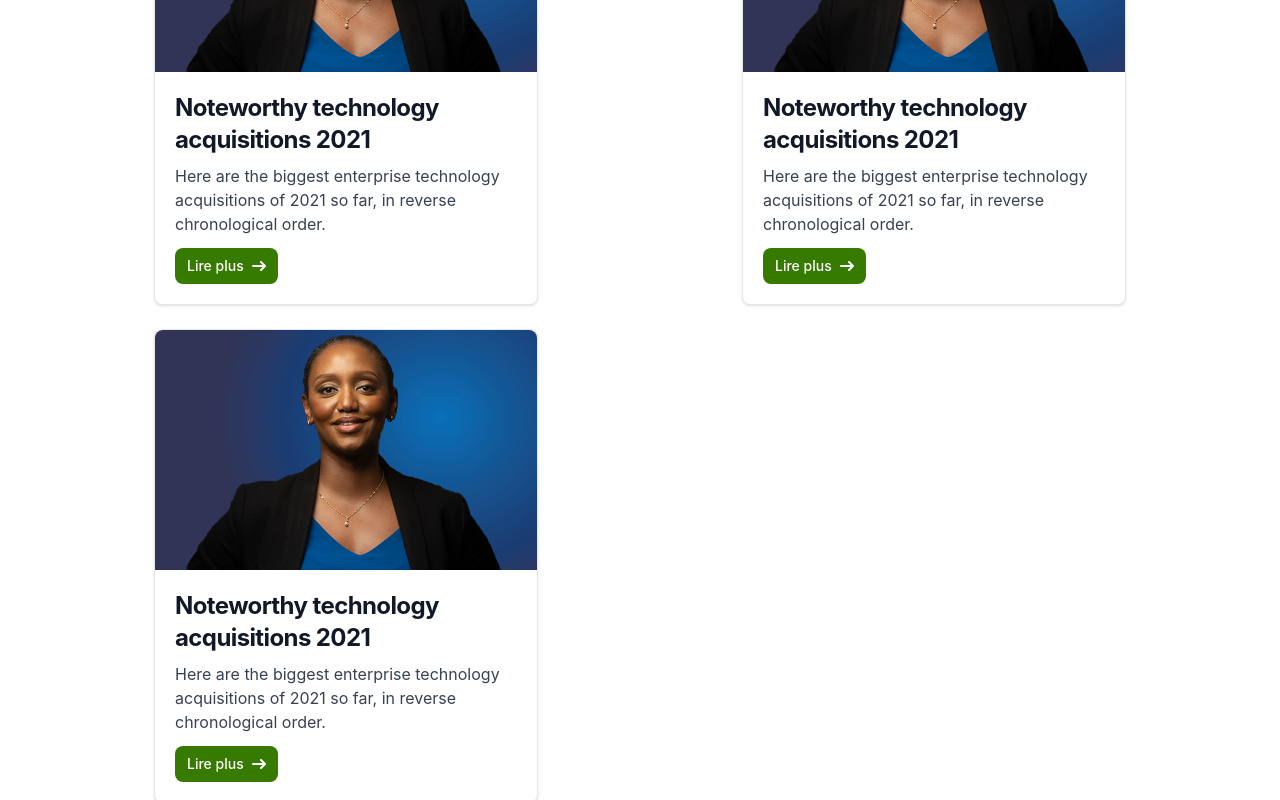
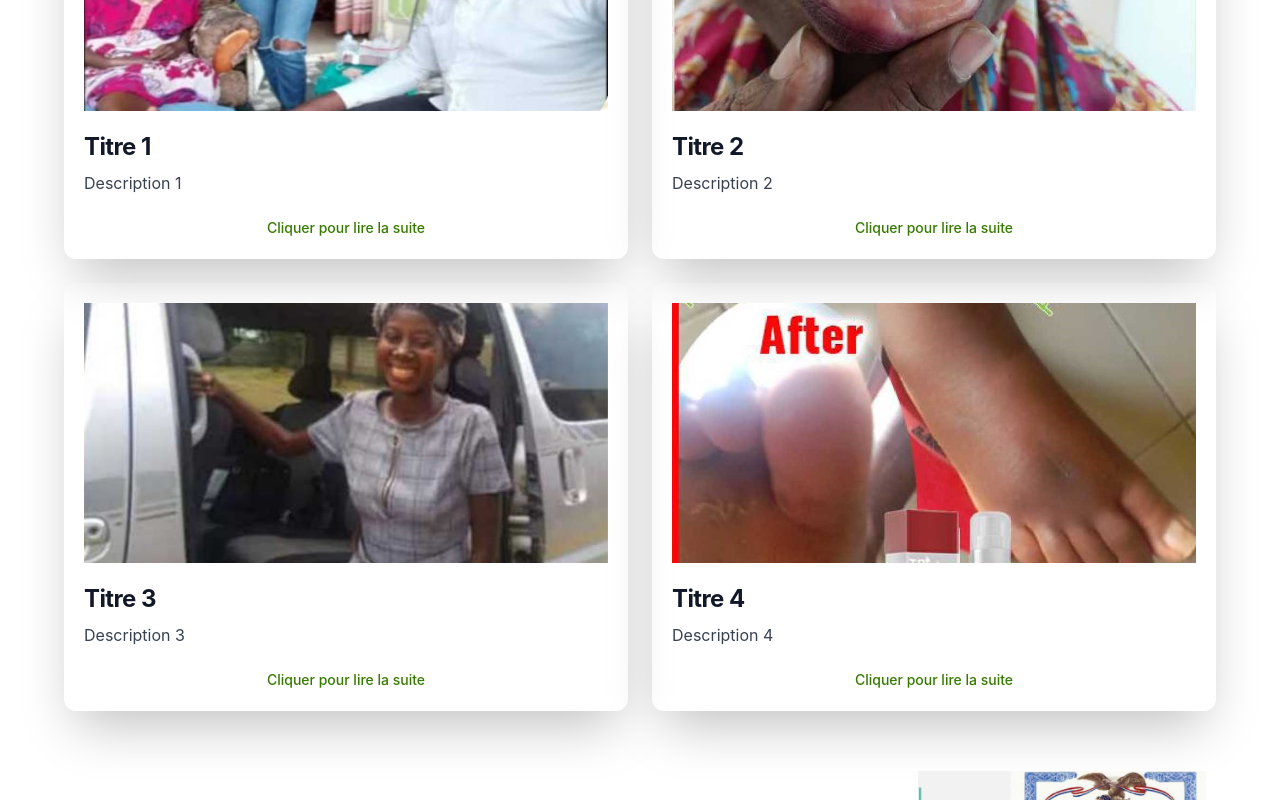
Before and after one commit to franckdarren/phyto-science, a Next.js app: page /temoignages in a window 1280 px wide. Shown: the part 360-1160 px from the top of the page. Built offline with nearby package versions, Linux system fonts and the light colour scheme.

Commit message:
Ajout image et map des témoignages

```diff
--- a/src/app/produits/card.js
+++ b/src/app/produits/card.js
@@ -36,9 +36,6 @@ const CardProduit = ({ nomProduit, imageProduit, description }) => {
                     <Modal.Body>
                         <div className="space-y-6">
                         <div dangerouslySetInnerHTML={{ __html: description }} />
-                            {/* <p className="text-base leading-relaxed text-gray-900">
-                                {description}
-                            </p> */}
                         </div>
                     </Modal.Body>
                 </Modal>
--- a/src/app/produits/page.jsx
+++ b/src/app/produits/page.jsx
@@ -12,51 +12,65 @@ export default function Produits() {
             id: 1,
             nom: "SnowPhyllForte",
             image: "/assets/SnowPhyllForte.png",
-            description: "<ul> <li>- Permet de détoxifier l’organisme</li><li>- Transforme le pH d’un corps acide à unpHalcalin</li><li>- Favorise le transit intestinal</li><li>- Inhibe les radicaux libres présents dans l’organisme</li><li>- Favorisé une bonne oxygénation des cellules et des tissus ce qui accélère leur régénération</li><li>- Riche en protéines, en fibres, en vitaminesE,B1,B6,B9,en minéraux ( Zinc, Fer, Magnésium) et enacidesaminés.</li><li>- Riche en phytostérols qui favorisent labaisseducholestérol.</li><li>- Riche en lutéine, un antioxydant protecteur delarétine.</li><li>- Contribue à soigner les troubles urinaires, intestinaux,les angines.</li><li>- Il a des propriétés anti bactériens, anti bronchiques,hypoglycémiques, hypotenseurs, anti cholestérol,antithrombotiques, anti athérosclérotiques.</li></ul>",
+            description:
+                "<ul> <li>- Permet de détoxifier l’organisme</li><li>- Transforme le pH d’un corps acide à unpHalcalin</li><li>- Favorise le transit intestinal</li><li>- Inhibe les radicaux libres présents dans l’organisme</li><li>- Favorisé une bonne oxygénation des cellules et des tissus ce qui accélère leur régénération</li><li>- Riche en protéines, en fibres, en vitaminesE,B1,B6,B9,en minéraux ( Zinc, Fer, Magnésium) et enacidesaminés.</li><li>- Riche en phytostérols qui favorisent labaisseducholestérol.</li><li>- Riche en lutéine, un antioxydant protecteur delarétine.</li><li>- Contribue à soigner les troubles urinaires, intestinaux,les angines.</li><li>- Il a des propriétés anti bactériens, anti bronchiques,hypoglycémiques, hypotenseurs, anti cholestérol,antithrombotiques, anti athérosclérotiques.</li></ul>",
         },
         {
             id: 2,
             nom: "Actual+",
             image: "/assets/actual+.jpg",
-            description: "<p>La meilleur option qui vous aide à guérir et à récupérer de toutes les maladies, en particulier le diabète.<br>La meilleure façon de stimuler, de renforcer et de construire votre système immunitaire.</p>",
+            description:
+                "<p>La meilleur option qui vous aide à guérir et à récupérer de toutes les maladies, en particulier le diabète.<br>La meilleure façon de stimuler, de renforcer et de construire votre système immunitaire.</p>",
         },
         {
             id: 3,
             nom: "Cristall Cell",
             image: "/assets/crystal-cell.jpg",
-            description: "<ul><li>- Riche en caroténoïdes, puissants antioxydantsqui</li><li>- Permettent de neutraliser les radicaux libres</li><li>- Bloque les effets nocifs des rayons UV</li><li>- Stimule la cicatrisation interne et externe</li><li>- Répare les cellules endommagées ou dysfonctionnantes</li><li>- Régule la pression artérielle grâce à la présencedulycopène</li><li>- Puissant anti-inflammatoire naturel et antidouleur</li><li>- Inhibe les sécrétions des toxines</li><li>- Améliore la fonction mentale</li><li>- Préserve la vision</li><li>- Redonne de l’éclat à la peau</li><li>- Stimule le système immunitaire.</li></ul>",
+            description:
+                "<ul><li>- Riche en caroténoïdes, puissants antioxydantsqui</li><li>- Permettent de neutraliser les radicaux libres</li><li>- Bloque les effets nocifs des rayons UV</li><li>- Stimule la cicatrisation interne et externe</li><li>- Répare les cellules endommagées ou dysfonctionnantes</li><li>- Régule la pression artérielle grâce à la présencedulycopène</li><li>- Puissant anti-inflammatoire naturel et antidouleur</li><li>- Inhibe les sécrétions des toxines</li><li>- Améliore la fonction mentale</li><li>- Préserve la vision</li><li>- Redonne de l’éclat à la peau</li><li>- Stimule le système immunitaire.</li></ul>",
         },
         {
             id: 4,
             nom: "NuForte",
             image: "/assets/NuForte.jpg",
-            description: "<ul><li>- Soutenir la construction musculaire</li><li>- Apporter de la satiété</li><li>- Aide à la digestion</li><li>- Augmenter le métabolisme</li><li>- Augmenter la combustion des graisses</li><li>- Réduire le cholestérol</li><li>- Prévenir l’ostéoporose</li><li>- Convient aux végétariens</li></ul>",
+            description:
+                "<ul><li>- Soutenir la construction musculaire</li><li>- Apporter de la satiété</li><li>- Aide à la digestion</li><li>- Augmenter le métabolisme</li><li>- Augmenter la combustion des graisses</li><li>- Réduire le cholestérol</li><li>- Prévenir l’ostéoporose</li><li>- Convient aux végétariens</li></ul>",
         },
         {
             id: 5,
             nom: "NuLite",
             image: "/assets/NuLite.jpg",
-            description: "<ul><li>- Selles régulières</li><li>- Soulager la constipation</li><li>- Soutenir la santé digestive</li><li>- Renforcer l’immunité</li><li>- Aide à la perte de poids</li><li>- La combustion des graisses</li><li>- Améliorer le taux de cholestérol</li><li>- Maintenir le contrôle de la glycémie</li></ul>",
+            description:
+                "<ul><li>- Selles régulières</li><li>- Soulager la constipation</li><li>- Soutenir la santé digestive</li><li>- Renforcer l’immunité</li><li>- Aide à la perte de poids</li><li>- La combustion des graisses</li><li>- Améliorer le taux de cholestérol</li><li>- Maintenir le contrôle de la glycémie</li></ul>",
         },
         {
             id: 6,
             nom: "iiQ Plus",
             image: "/assets/iiQ-plus.jpg",
-            description: "<p>AMÉLIORATION DE LA MÉMOIRE ET DE L’APPRENTISSAGE CHEZ L’ENFANT: Favorisez un meilleur rappel et une meilleure rétention de la mémoire pour améliorer vos compétences en communication, améliorer l’apprentissage et l’accès aux souvenirs.</p><br><p>AMÉLIORE LA CIRCULATION VASCULAIRE DES YEUX: Contient une variété de vitamines et de minéraux bénéfiques pour la santé des yeux qui peuvent améliorer la circulation sanguine globale autour des yeux.</p><br><p>DIMINUER LE RISQUE DE DÉMENCE CHEZ LES PERSONNES ÂGÉES: Une perte de mémoire et un déclin mental peuvent survenir en vieillissant. Boostez la puissance de votre cerveau et aiguisez la concentration.</p>",
+            description:
+                "<p>AMÉLIORATION DE LA MÉMOIRE ET DE L’APPRENTISSAGE CHEZ L’ENFANT: Favorisez un meilleur rappel et une meilleure rétention de la mémoire pour améliorer vos compétences en communication, améliorer l’apprentissage et l’accès aux souvenirs.</p><br><p>AMÉLIORE LA CIRCULATION VASCULAIRE DES YEUX: Contient une variété de vitamines et de minéraux bénéfiques pour la santé des yeux qui peuvent améliorer la circulation sanguine globale autour des yeux.</p><br><p>DIMINUER LE RISQUE DE DÉMENCE CHEZ LES PERSONNES ÂGÉES: Une perte de mémoire et un déclin mental peuvent survenir en vieillissant. Boostez la puissance de votre cerveau et aiguisez la concentration.</p>",
         },
         {
             id: 7,
             nom: "Double Stemcell",
             image: "/assets/double-stemcell.png",
-            description: "<ul><li>- La bonne circulation sanguine</li><li>- Stimule la régénération des cellules et réduit les cellules affectées à 86%</li><li>- Réduit les risques de prolifération des tumeurs grâce à sa teneur en polyphénols</li><li>- Régule l’index glycémique</li><li>- La présence de l’anthocyanine favorise le bon fonctionnement du cœur et régule le cholestérol</li><li>- Renforce le système immunitaire</li><li>- Booste l’énergie</li><li>- Améliore la digestion</li><li>- Prévient la régression oculaires et les rétinopathies Favorise la perte de poids</li><li>- Aide à la prévention des pathologies liées à l’insuffisance veineuse (Hémorroïdes, thrombose, artériosclérose, phlébite)</li><li>- Traite les infections urinaires grâce à ses propriétés antibiotiques.</li></ul>",
+            description:
+                "<ul><li>- La bonne circulation sanguine</li><li>- Stimule la régénération des cellules et réduit les cellules affectées à 86%</li><li>- Réduit les risques de prolifération des tumeurs grâce à sa teneur en polyphénols</li><li>- Régule l’index glycémique</li><li>- La présence de l’anthocyanine favorise le bon fonctionnement du cœur et régule le cholestérol</li><li>- Renforce le système immunitaire</li><li>- Booste l’énergie</li><li>- Améliore la digestion</li><li>- Prévient la régression oculaires et les rétinopathies Favorise la perte de poids</li><li>- Aide à la prévention des pathologies liées à l’insuffisance veineuse (Hémorroïdes, thrombose, artériosclérose, phlébite)</li><li>- Traite les infections urinaires grâce à ses propriétés antibiotiques.</li></ul>",
         },
         {
             id: 8,
             nom: "Triple Stemcell Miracle",
             image: "/assets/triple3.jpg",
-            description: "<ul><li>- Réduire les tâches</li><li>- Réduire les rides</li><li>- Meilleure texture des compétences et teint</li><li>- Peau humide et souple</li><li>- Vitalité de peau améliorée</li></ul>",
+            description:
+                "<ul><li>- Réduire les tâches</li><li>- Réduire les rides</li><li>- Meilleure texture des compétences et teint</li><li>- Peau humide et souple</li><li>- Vitalité de peau améliorée</li></ul>",
         },
-        { id: 9, nom: "H20 Stemcell", image: "/assets/h20.png", description: "<p>- Réparation et recharge des cellules</p><p>- Effet anti-libres radicaux et anti-viellissement</p><p>- Anti UV</p><p>- Apaisant, hydratant, blanchissant, restaure, nourrir, egayer et raffermir</p><p>- Efface les rides et réduit</p>" },
+        {
+            id: 9,
+            nom: "H20 Stemcell",
+            image: "/assets/h20.png",
+            description:
+                "<p>- Réparation et recharge des cellules</p><p>- Effet anti-libres radicaux et anti-viellissement</p><p>- Anti UV</p><p>- Apaisant, hydratant, blanchissant, restaure, nourrir, egayer et raffermir</p><p>- Efface les rides et réduit</p>",
+        },
     ];
 
     return (
--- /dev/null
+++ b/src/app/temoignages/card.js
@@ -0,0 +1,34 @@
+// "use client";
+import Image from "next/image";
+import { Button } from "flowbite-react";
+
+const CardTemoignage = ({ imageTemoignage, description, titreTemoignage }) => {
+    return (
+        <>
+            <div className="shadow-2xl w-full rounded-xl">
+                {/* Image du témoignage */}
+                <Image
+                    src={imageTemoignage}
+                    width={200}
+                    height={250}
+                    alt="Produit snowphyllforte"
+                    className="object-cover h-[300px] w-full p-[20px] m-auto"
+                />
+                <div>
+                    <a href="#">
+                        <h5 class="mb-2 text-2xl font-bold tracking-tight text-gray-900 ml-[20px]">
+                            {titreTemoignage}
+                        </h5>
+                    </a>
+                    <div dangerouslySetInnerHTML={{ __html: description }} className="mb-3 font-normal text-gray-700 ml-[20px]" />
+                </div>
+
+                <Button className="text-[#377A00] md:hover:bg-[#377A00] md:hover:text-white font-medium rounded-lg text-sm px-5 text-center mx-auto mb-[10px] active:text-white">
+                    Cliquer pour lire la suite
+                </Button>
+            </div>
+        </>
+    );
+};
+
+export default CardTemoignage;
--- a/src/app/temoignages/page.jsx
+++ b/src/app/temoignages/page.jsx
@@ -1,138 +1,51 @@
 import Image from "next/image";
 import africa from "../../../public/assets/africa.png";
+import CardTemoignage from "./card";
 
 export default function Temoignages() {
+
+    const data = [
+        {
+            id: 1,
+            titre: "Titre 1",
+            image: "/assets/temoignage1.jpg",
+            description: "<p>Description 1</p>",
+        },
+        {
+            id: 2,
+            titre: "Titre 2",
+            image: "/assets/temoignage2.jpg",
+            description: "<p>Description 2</p>",
+        },
+        {
+            id: 3,
+            titre: "Titre 3",
+            image: "/assets/temoignage3.jpg",
+            description: "<p>Description 3</p>",
+        },
+        {
+            id: 4,
+            titre: "Titre 4",
+            image: "/assets/temoignage4.jpg",
+            description: "<p>Description 4</p>",
+        },
+    ];
+
     return (
         <div className="my-[50px] px-[5%]">
             <h2 className="text-[26px] text-black font-bold mb-[20px] ">
                 Témoignages
             </h2>
             <div className="flex flex-col justify-center md:grid md:grid-cols-2 gap-[30px] md:gap-6 lg:grid-cols-3">
-                {/* Actualité 1 */}
-                <div class="max-w-sm bg-white border border-gray-200 rounded-lg shadow mx-auto">
-                    <Image
-                        src={africa}
-                        alt="Produit"
-                        className="object-cover h-[240px] w-auto mx-auto rounded-t-lg"
+                {/* Liste des témoignages */}
+                {data.map((temoignage) => (
+                    <CardTemoignage
+                        key={temoignage.id}
+                        titreTemoignage={temoignage.titre}
+                        imageTemoignage={temoignage.image}
+                        description={temoignage.description}
                     />
-                    <div class="p-5">
-                        <a href="#">
-                            <h5 class="mb-2 text-2xl font-bold tracking-tight text-gray-900">
-                                Noteworthy technology acquisitions 2021
-                            </h5>
-                        </a>
-                        <p class="mb-3 font-normal text-gray-700">
-                            Here are the biggest enterprise technology
-                            acquisitions of 2021 so far, in reverse
-                            chronological order.
-                        </p>
-                        <a
-                            href="#"
-                            class="inline-flex items-center px-3 py-2 text-sm font-medium text-center text-white bg-[#377A00] rounded-lg hover:bg-[#65973c]"
-                        >
-                            Lire plus
-                            <svg
-                                class="rtl:rotate-180 w-3.5 h-3.5 ms-2"
-                                aria-hidden="true"
-                                xmlns="http://www.w3.org/2000/svg"
-                                fill="none"
-                                viewBox="0 0 14 10"
-                            >
-                                <path
-                                    stroke="currentColor"
-                                    stroke-linecap="round"
-                                    stroke-linejoin="round"
-                                    stroke-width="2"
-                                    d="M1 5h12m0 0L9 1m4 4L9 9"
-                                />
-                            </svg>
-                        </a>
-                    </div>
-                </div>
-
-                {/* Actualité 2 */}
-                <div class="max-w-sm bg-white border border-gray-200 rounded-lg shadow mx-auto">
-                    <Image
-                        src={africa}
-                        alt="Produit"
-                        className="object-cover h-[240px] w-auto mx-auto rounded-t-lg"
-                    />
-                    <div class="p-5">
-                        <a href="#">
-                            <h5 class="mb-2 text-2xl font-bold tracking-tight text-gray-900">
-                                Noteworthy technology acquisitions 2021
-                            </h5>
-                        </a>
-                        <p class="mb-3 font-normal text-gray-700">
-                            Here are the biggest enterprise technology
-                            acquisitions of 2021 so far, in reverse
-                            chronological order.
-                        </p>
-                        <a
-                            href="#"
-                            class="inline-flex items-center px-3 py-2 text-sm font-medium text-center text-white bg-[#377A00] rounded-lg hover:bg-[#65973c]"
-                        >
-                            Lire plus
-                            <svg
-                                class="rtl:rotate-180 w-3.5 h-3.5 ms-2"
-                                aria-hidden="true"
-                                xmlns="http://www.w3.org/2000/svg"
-                                fill="none"
-                                viewBox="0 0 14 10"
-                            >
-                                <path
-                                    stroke="currentColor"
-                                    stroke-linecap="round"
-                                    stroke-linejoin="round"
-                                    stroke-width="2"
-                                    d="M1 5h12m0 0L9 1m4 4L9 9"
-                                />
-                            </svg>
-                        </a>
-                    </div>
-                </div>
-
-                {/* Actualité 3 */}
-                <div class="max-w-sm bg-white border border-gray-200 rounded-lg shadow mx-auto">
-                    <Image
-                        src={africa}
-                        alt="Produit"
-                        className="object-cover h-[240px] w-auto mx-auto rounded-t-lg"
-                    />
-                    <div class="p-5">
-                        <a href="#">
-                            <h5 class="mb-2 text-2xl font-bold tracking-tight text-gray-900">
-                                Noteworthy technology acquisitions 2021
-                            </h5>
-                        </a>
-                        <p class="mb-3 font-normal text-gray-700">
-                            Here are the biggest enterprise technology
-                            acquisitions of 2021 so far, in reverse
-                            chronological order.
-                        </p>
-                        <a
-                            href="#"
-                            class="inline-flex items-center px-3 py-2 text-sm font-medium text-center text-white bg-[#377A00] rounded-lg hover:bg-[#65973c]"
-                        >
-                            Lire plus
-                            <svg
-                                class="rtl:rotate-180 w-3.5 h-3.5 ms-2"
-                                aria-hidden="true"
-                                xmlns="http://www.w3.org/2000/svg"
-                                fill="none"
-                                viewBox="0 0 14 10"
-                            >
-                                <path
-                                    stroke="currentColor"
-                                    stroke-linecap="round"
-                                    stroke-linejoin="round"
-                                    stroke-width="2"
-                                    d="M1 5h12m0 0L9 1m4 4L9 9"
-                                />
-                            </svg>
-                        </a>
-                    </div>
-                </div>
+                ))}
             </div>
         </div>
     );
```
